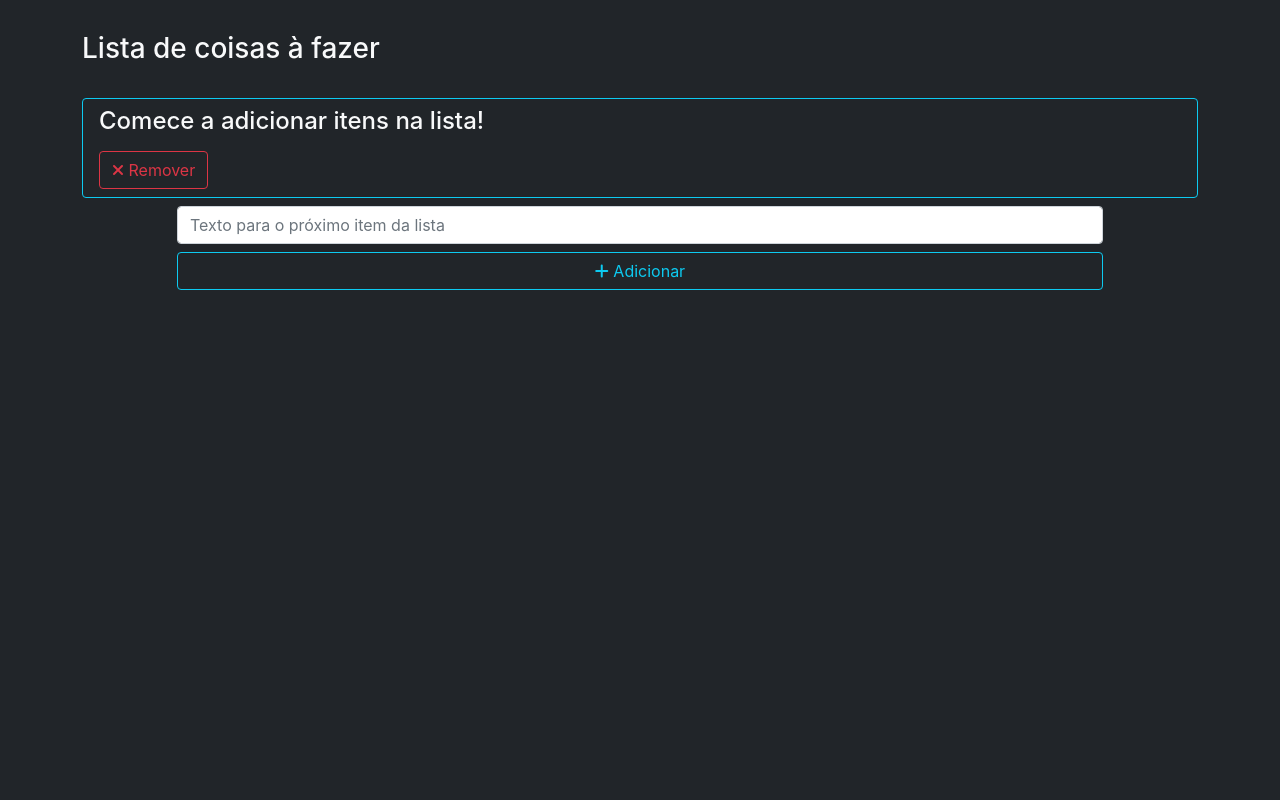
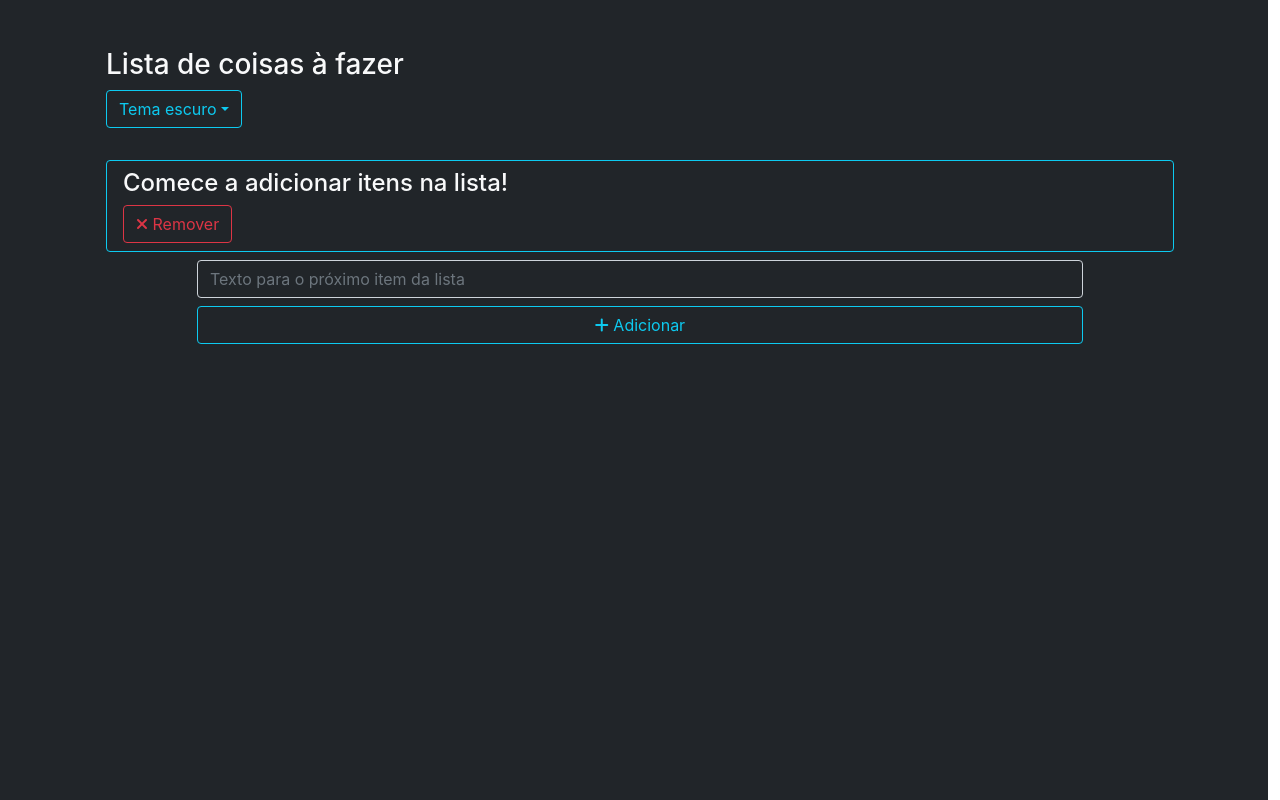
Before and after one commit to fortmea/a-fazer-redux, a React (Create React App) app: page / in a window 1280 px wide. Built offline with nearby package versions, Linux system fonts and the light colour scheme.

Commit message:
seletor de tema

```diff
--- a/public/index.html
+++ b/public/index.html
@@ -15,9 +15,9 @@
     <link rel="manifest" href="%PUBLIC_URL%/manifest.json" />
     <title>Lista de coisas à fazer</title>
   </head>
-  <body class="bg-dark text-light">
+  <body >
     <noscript>You need to enable JavaScript to run this app.</noscript>
-    <div id="root"></div>
+    <div id="root" class="col-12 row"></div>
     <script src="https://cdn.jsdelivr.net/npm/bootstrap@5.0.2/dist/js/bootstrap.bundle.min.js" integrity="sha384-MrcW6ZMFYlzcLA8Nl+NtUVF0sA7MsXsP1UyJoMp4YLEuNSfAP+JcXn/tWtIaxVXM" crossorigin="anonymous"></script>
   </body>
 </html>
--- a/src/App.js
+++ b/src/App.js
@@ -1,12 +1,19 @@
 import ListaComponent from './components/lista';
-
+import Seletor from './components/seletor';
+import { useSelector } from "react-redux"
 function App() {
+  const result = useSelector(state => state.Seletor)
   return (
-    <div className="container top-margin">
-          <h3>
-      Lista de coisas à fazer
-    </h3>
-      <ListaComponent></ListaComponent>
+    <div className={`${result['tc']} ${result['bg']} container`} >
+      <div className="container">
+        <div className="mt-5 ms-4" >
+          <h3 >
+            Lista de coisas à fazer
+          </h3>
+          <Seletor></Seletor>
+          <ListaComponent></ListaComponent>
+        </div>
+      </div>
     </div>
   );
 }
--- a/src/components/lista/index.js
+++ b/src/components/lista/index.js
@@ -1,16 +1,17 @@
 import React, { useState } from "react"
 import { useSelector, useDispatch } from "react-redux"
 import {add, remove} from "../../store/lista/lista.action"
-import {default as UUID} from "uuid";
+
 function Lista(){
     const [nitem, setNitem] = useState("");
     const dispatch = useDispatch();
     const result = useSelector(state => state.Lista)
+    const seletor_result = useSelector(state => state.Seletor)
     return <>
     <div className="list-group top-margin">
     {Object.keys(result).map((item, i) => (
-        <li className="list-group-item border-info bg-transparent text-light" key={i}>
-            <p className="col"><h4>{ result[item] }</h4></p>
+        <li className={`list-group-item border-info bg-transparent  ${seletor_result['tc']}`} key={i}>
+            <h4 className="col">{ result[item] }</h4>
             <button className="btn btn-outline-danger col"  onClick={
                 ()=>{
                     dispatch(remove(item));
@@ -21,10 +22,10 @@ function Lista(){
     </div>
     <div className="row justify-content-center">
         <div className="top-margin-1h col-10">
-        <input type = "text" placeholder="Texto para o próximo item da lista" className="form-control " value={nitem} onChange={(e) => setNitem(e.target.value)}></input>
+        <input type = "text" placeholder="Texto para o próximo item da lista" className={`${seletor_result['bg']} ${seletor_result['tc']} form-control`} value={nitem} onChange={(e) => setNitem(e.target.value)}></input>
     <button className="btn btn-outline-info mb-3 top-margin-1h col-12" onClick={
                 ()=>{
-                    dispatch(add(nitem, UUID.v4()));
+                    dispatch(add(nitem));
                     setNitem("");
                 }
                 }>
--- /dev/null
+++ b/src/components/seletor/index.js
@@ -0,0 +1,36 @@
+import React from "react"
+import { useSelector, useDispatch } from "react-redux"
+import { set_tema } from "../../store/seletor_temas/seletor_temas.action"
+function Seletor() {
+    const dispatch = useDispatch();
+    const result = useSelector(state => state.Seletor)
+    const selected_bg = result['dc'];
+    var sel_tema;
+    var drop_text;
+    if(result["bg"] === "bg-light"){
+        sel_tema = <li><button className="dropdown-item" onClick={
+            () => {
+                dispatch(set_tema("bg-dark", "text-light", "dropdown-menu-dark"));
+            }
+        }>Tema escuro</button></li>;
+        drop_text = "Tema claro";
+    }else{
+        sel_tema = <li><button className="dropdown-item" onClick={
+            () => {
+                dispatch(set_tema("bg-light", "text-dark", "dropdown-menu-light"));
+            }
+        }>Tema claro</button></li>;
+        drop_text = "Tema escuro"
+    }
+    return <>
+        <div className="btn-group">
+            <button type="button" className="btn btn-outline-info dropdown-toggle" data-bs-toggle="dropdown" aria-expanded="false">
+                {drop_text}
+            </button>
+            <ul className={`dropdown-menu ${selected_bg}`}>
+                {sel_tema}
+            </ul>
+        </div>
+    </>
+}
+export default Seletor
--- a/src/index.css
+++ b/src/index.css
@@ -1,3 +1,7 @@
+html, body {
+  height: 100%
+}
+
 body {
   margin: 0;
   font-family: -apple-system, BlinkMacSystemFont, 'Segoe UI', 'Roboto', 'Oxygen',
@@ -5,6 +9,9 @@ body {
     sans-serif;
   -webkit-font-smoothing: antialiased;
   -moz-osx-font-smoothing: grayscale;
+  display: flex;
+  align-items: stretch;
+
 }
 
 code {
--- a/src/store/lista/lista.action.js
+++ b/src/store/lista/lista.action.js
@@ -1,8 +1,7 @@
-export function add(content, key){
+export function add(content){
     return {
         type: "ADD",
-        payload: content,
-        key: key
+        payload: content
     }
 }
 export function remove(key){
--- a/src/store/lista/lista.reducer.js
+++ b/src/store/lista/lista.reducer.js
@@ -1,3 +1,4 @@
+import {default as UUID} from "uuid";
 var initial_state;
 if(localStorage.getItem('state')){
     initial_state = JSON.parse(localStorage.getItem('state'));
@@ -7,10 +8,10 @@ if(localStorage.getItem('state')){
 export default function listaReducer(state = initial_state, action) {
     switch (action.type) {
         case 'ADD':
-            if(action.payload!=""){
+            if(action.payload!==""){
             var key = action.key;
             localStorage.setItem('state',  JSON.stringify({...state, [key]: action.payload}))
-            return { ...state, [key]: action.payload }
+            return { ...state, [UUID.v4()]: action.payload }
         }else{
             return state
         }
--- /dev/null
+++ b/src/store/seletor_temas/seletor_temas.action.js
@@ -0,0 +1,8 @@
+export function set_tema(bg, tc, dc){
+    return {
+        type: "SET",
+        bg: bg,
+        tc: tc,
+        dc: dc
+    }
+}
--- /dev/null
+++ b/src/store/seletor_temas/seletor_temas.reducer.js
@@ -0,0 +1,19 @@
+var initial_state;
+if (localStorage.getItem('tema')) {
+    initial_state = JSON.parse(localStorage.getItem('tema'));
+} else {
+    initial_state = { bg: "bg-dark", tc: "text-light", dc:"dropdown-menu-light" }
+}
+export default function seletorReducer(state = initial_state, action) {
+    switch (action.type) {
+        case 'SET':
+            if (action.payload !== "") {
+                localStorage.setItem('tema', JSON.stringify({ bg: action.bg, tc: action.tc, dc: action.dc }))
+                return { bg: action.bg, tc: action.tc, dc: action.dc }
+            } else {
+                return state
+            }
+        default:
+            return state
+    }
+}
--- a/src/store/store.js
+++ b/src/store/store.js
@@ -1,7 +1,9 @@
 import {createStore, combineReducers} from 'redux'
 import listaReducer from './lista/lista.reducer'
+import seletorReducer from './seletor_temas/seletor_temas.reducer'
 const rootReducer = combineReducers({
-    Lista: listaReducer
+    Lista: listaReducer,
+    Seletor: seletorReducer
 })
 const store = createStore(rootReducer)
 export default store
```
